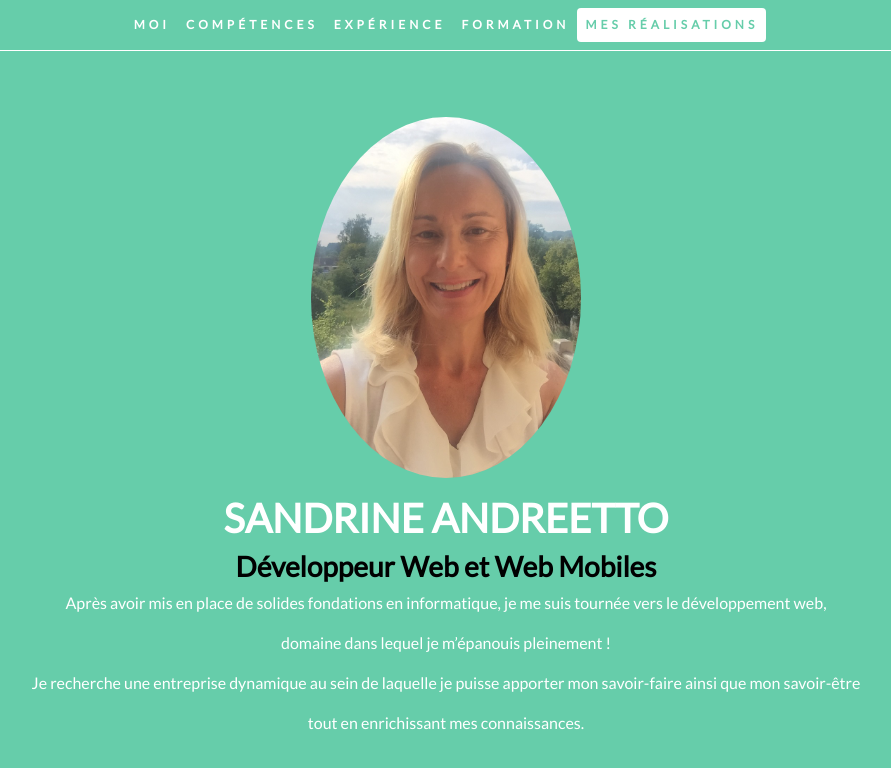
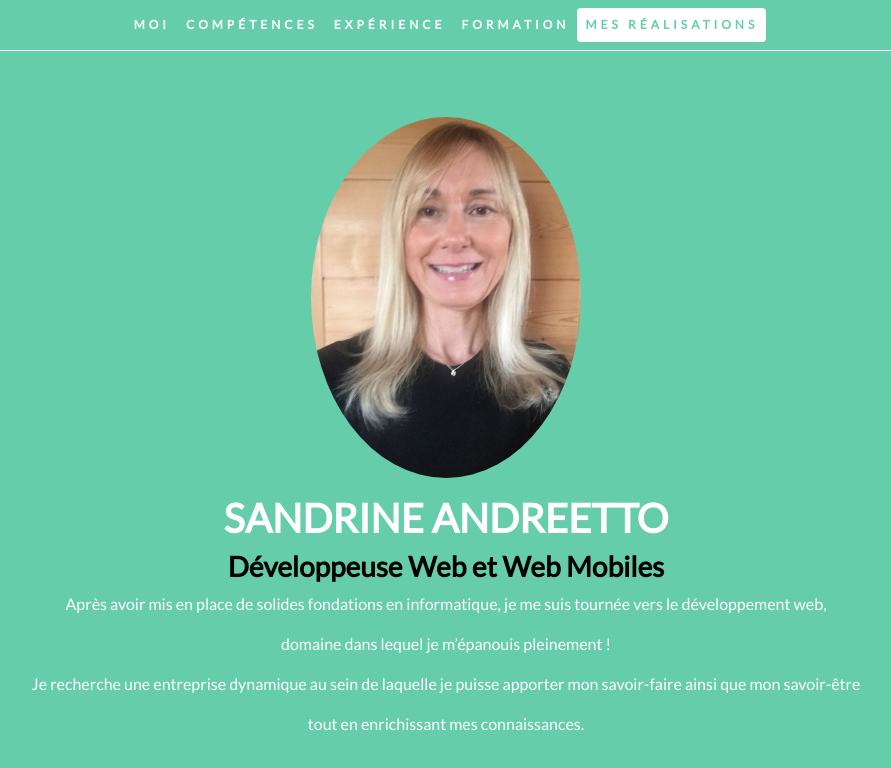
Before and after one commit to sandrinea/sandrinea.github.io, a plain HTML site: page index.html in a window 1280 px wide. Shown: the top 768 px of the page, without its empty margins (194-1085 px from the left). Drawn offline with nearby package versions, Linux system fonts and the light colour scheme.

Commit message:
version3

```diff
--- a/index.html
+++ b/index.html
@@ -1,7 +1,8 @@
 <!DOCTYPE html>
 <html>
 <head>
-  <title>CURRICULUM VITAE</title>
+  <title>CURRICULUM VITAE
+  </title>
   <meta charset="utf-8"/>
   <meta name="viewport" content="width=device-width, initial-scale=1">
   <link rel="stylesheet" href="https://stackpath.bootstrapcdn.com/bootstrap/4.1.3/css/bootstrap.min.css" />
@@ -31,17 +32,17 @@
   <!--section "about" avec les téléchargement du cv en pdf-->
   <section id="about" class="container-fluid">
     <div class="col-md-4 profile-picture mt-3">
-      <img src="assets/img/Me3.jpg" alt="ma photo" class="picture rounded-circle">
+      <img src="assets/img/Me2.jpg" alt="ma photo" class="picture rounded-circle">
     </div>
     <div class="heading pb-2">
       <h1 class="mt-3">Sandrine ANDREETTO</h1>
-      <h3>Développeur Web et Web Mobiles</h3>
+      <h3>Développeuse Web et Web Mobiles</h3>
       <p class="text-white">Après avoir mis en place de solides fondations en informatique, je me suis tournée vers
         le développement web,</p>
         <p class="text-white"> domaine dans lequel je m’épanouis pleinement !</p>
         <p class="text-white">Je recherche une entreprise dynamique au sein de laquelle je puisse apporter mon savoir-faire ainsi que mon savoir-être</p>
         <p class="text-white">  tout en enrichissant mes connaissances.</p>
-        <a href="docs/cvdevSandrine.pdf" class="buttonCv">Télécharger CV</a>
+        <a href="docs/cvdevSt.pdf" class="buttonCv">Télécharger CV</a>
       </div>
     </section>
     <!--section compétences skills avec les barres de progression-->
```
Also changed, not shown: assets/img/Me.JPG (added), assets/img/Me2.JPG (added), 3 other files.
